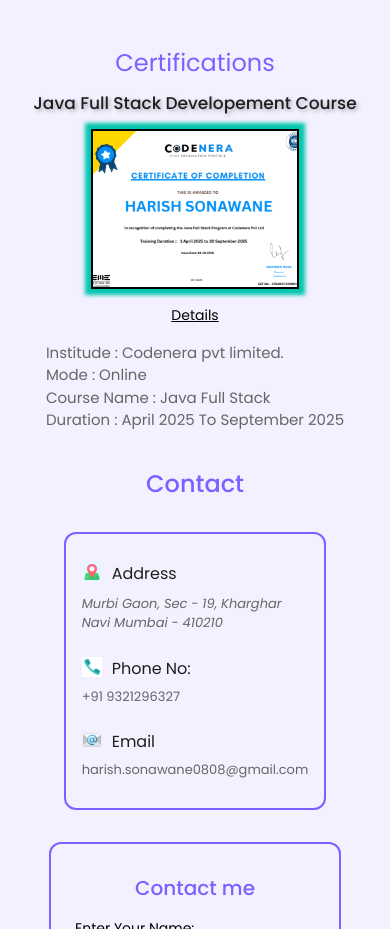
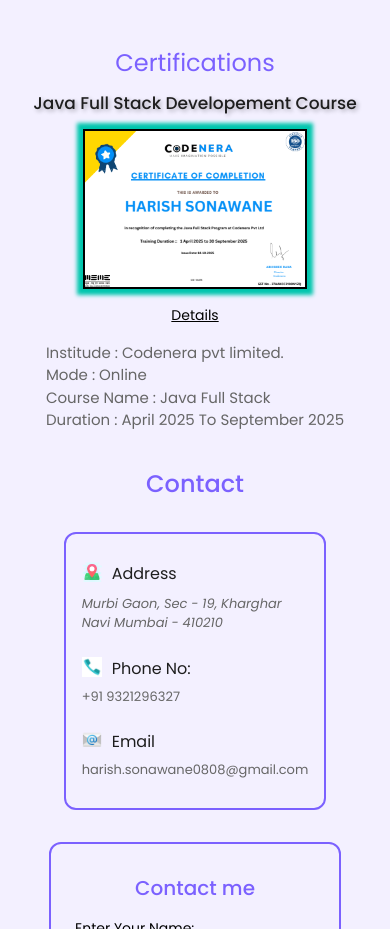
Before and after one commit to Harry080808/Harish-porfolio, a website: page index.html in a window 390 px wide. Shown: the part 4820-5749 px from the top of the page. Drawn offline with nearby package versions, Linux system fonts and the light colour scheme; files that its build step writes are made by us from their sources; a web font is replaced by a local one.

Commit message:
width of certificate 2

```diff
--- a/index.html
+++ b/index.html
@@ -271,7 +271,7 @@
     <div class="md:h-[70vh] w-screen flex flex-col justify-between items-center">
       <div class="text-2xl md:text-4xl text-[var(--brand-color)] pt-3">Certifications</div>
       <div class="text-[17px] md:text-2xl text-[var(--main-text)] font-medium text-shadow mt-3 md:mt-0 mb-3">Java Full Stack Developement Course</div>
-      <div class="h-40 w-52 md:h-56 md:w-80 flex justify-center items-center border-2 shadow-[var(--cer-shadow)] text-center overflow-hidden">
+      <div class="h-40 w-56 md:h-56 md:w-80 flex justify-center items-center border-2 shadow-[var(--cer-shadow)] text-center overflow-hidden">
         <img src="/assets/Certificate image.png" alt="My course Certificate" class="h-full w-full object-cover">
       </div>
       <div class="text-[14px] md:text-xl underline py-4 md:py-0">Details</div>
```
